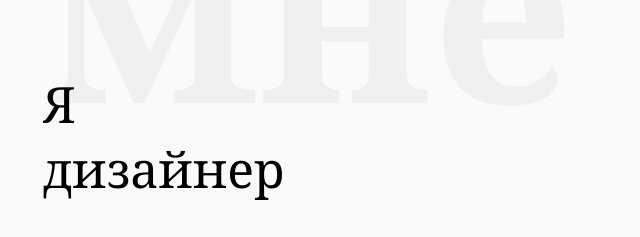
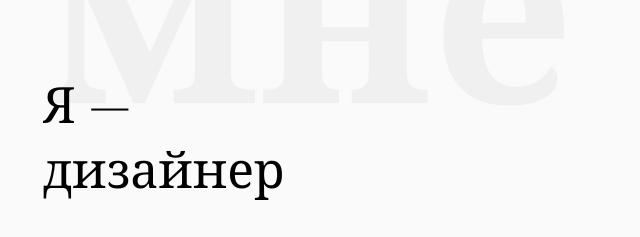
Before and after one commit to LopatinaYUA/Rr123, a plain HTML site: page index.html in a window 1280 px wide. Shown: the part 138-375 px from the top of the page, 612-1252 px from the left. Drawn offline with nearby package versions, Linux system fonts and the light colour scheme; files whose address does not match are found by name; a web font is replaced by a local one.

Commit message:
Update index.html

```diff
--- a/index.html
+++ b/index.html
@@ -132,7 +132,7 @@
 									<h2><span>Юлия</span><span>Лопатина</span></h2>
 								</div>
 								<div class="item">
-									<h2><span>Я</span><span>дизайнер</span></h2>
+									<h2><span>Я — </span><span>дизайнер</span></h2>
 								</div>
 							</div>
 							<div class="desc">
```
